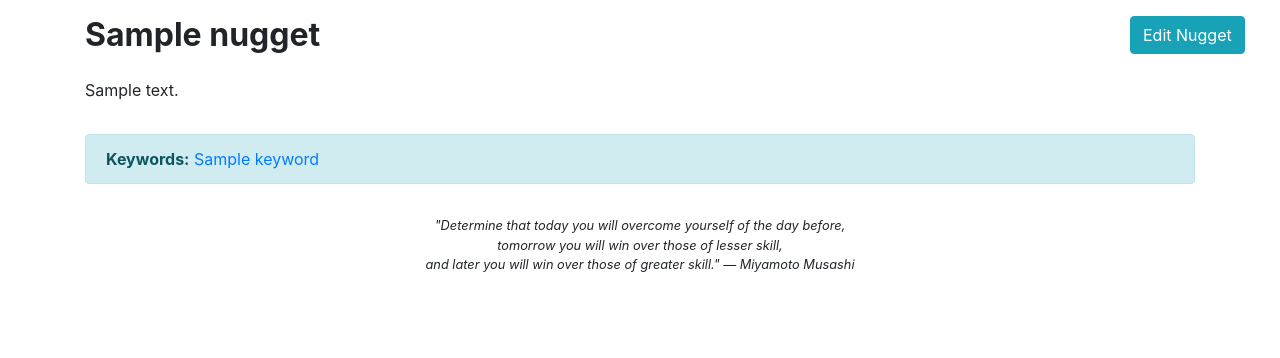
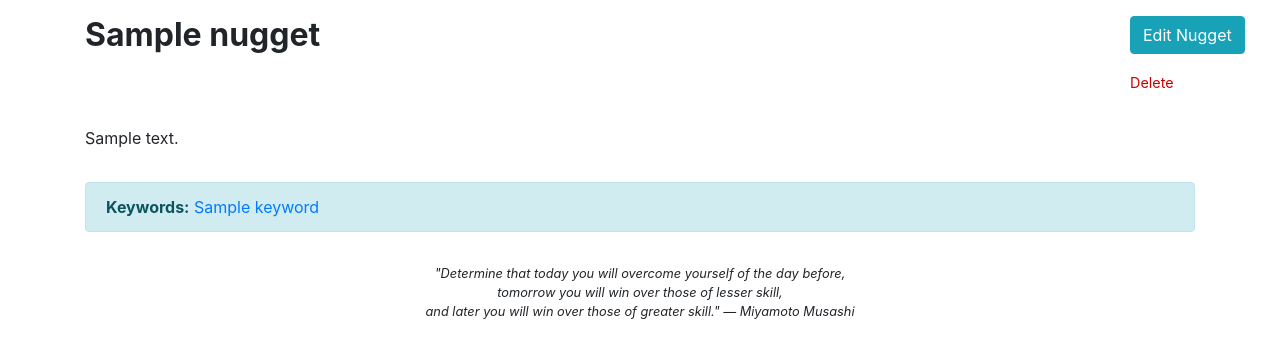
Before and after one commit to yoshizzle/nuggets, a Flask app: template templates/nugget.html in a window 1280 px wide. Shown: the part 56-414 px from the top of the page. Run offline with Flask 2, Linux system fonts and the light colour scheme; the template is opened without the code that fills it: most values are stand-ins (such as "Sample title", 1, 10 or a date in 2020); parts of the project's set-up code (start-up, migrations or seed data) failed here and were passed over; some libraries are stand-ins or nearby versions.

Commit message:
Added document delete func with jquery confirm box

```diff
--- a/nuggets/static/css/base.css
+++ b/nuggets/static/css/base.css
@@ -15,6 +15,11 @@ label {
 .active {
   color: rgba(14, 174, 89, 1);
   font-weight: bold;
+}
+
+.delete-nugget {
+  color: #cc0000;
+  font-size: 0.9em;
 }
 
 .footer {
--- a/nuggets/static/js/base.js
+++ b/nuggets/static/js/base.js
@@ -6,6 +6,14 @@
 
   $(document).ready(function() {
 
+    $('.delete-nugget').bind('click', function() {
+      if (confirm('Are you sure? This is a destructive operation.')) {
+        window.location.replace($(this).attr('href'));
+      } else {
+        return false;
+      }
+    });
+
   }); // end document.ready
 
 }) (jQuery); // end main jQuery object
--- a/templates/nugget.html
+++ b/templates/nugget.html
@@ -9,7 +9,8 @@
       <h2>{{ nugget.title_md|safe }}</h2>
   </div>
   <div class='col-1'>
-    <a href='/nugget/{{ nugget._id }}/edit'><button type="button" class="btn btn-info">Edit Nugget</button></a>
+    <p><a href='/nugget/{{ nugget._id }}/edit'><button type="button" class="btn btn-info">Edit Nugget</button></a></p>
+    <p><a class='delete-nugget' href='/nugget/{{ nugget._id }}/delete'>Delete</a></p>
   </div>
 </div>
 
```
Also changed, not shown: nuggets/blueprints/public.py (+14 -0 lines).
